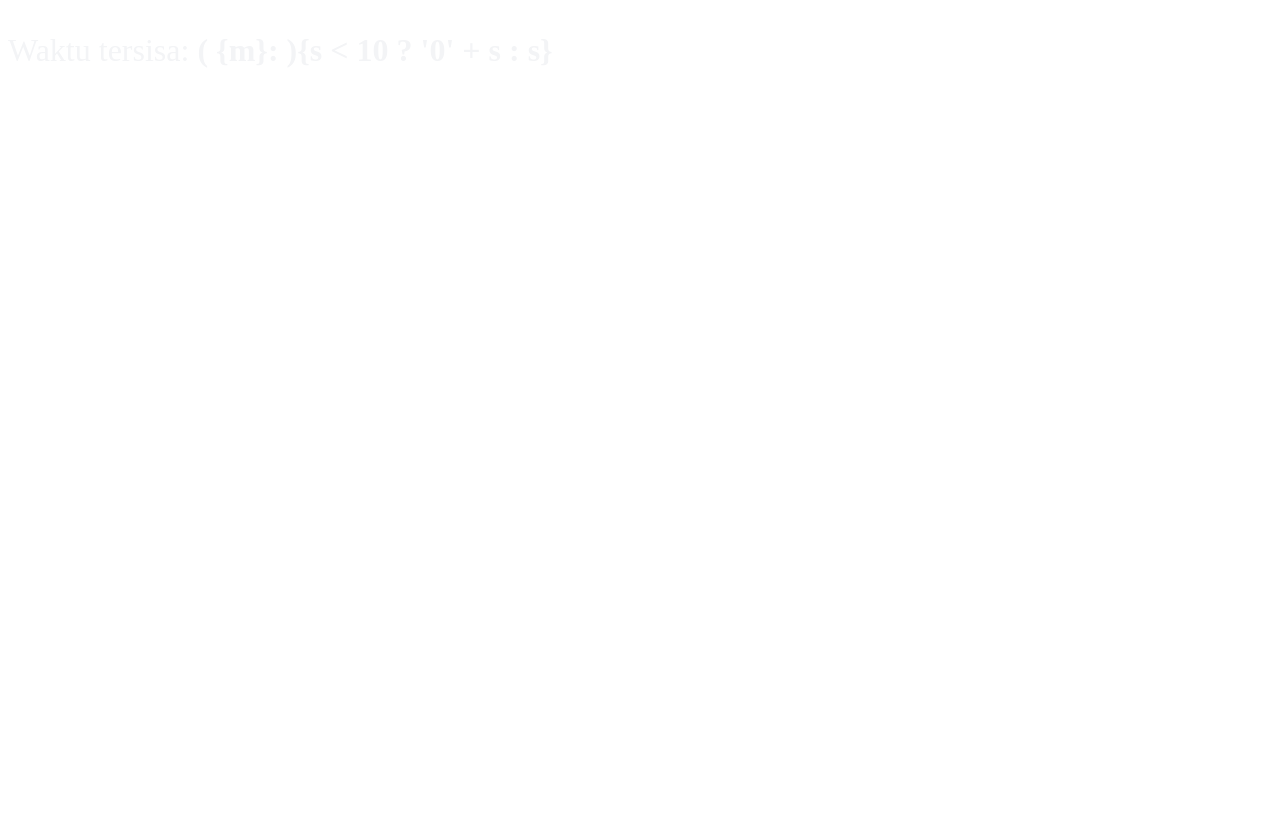
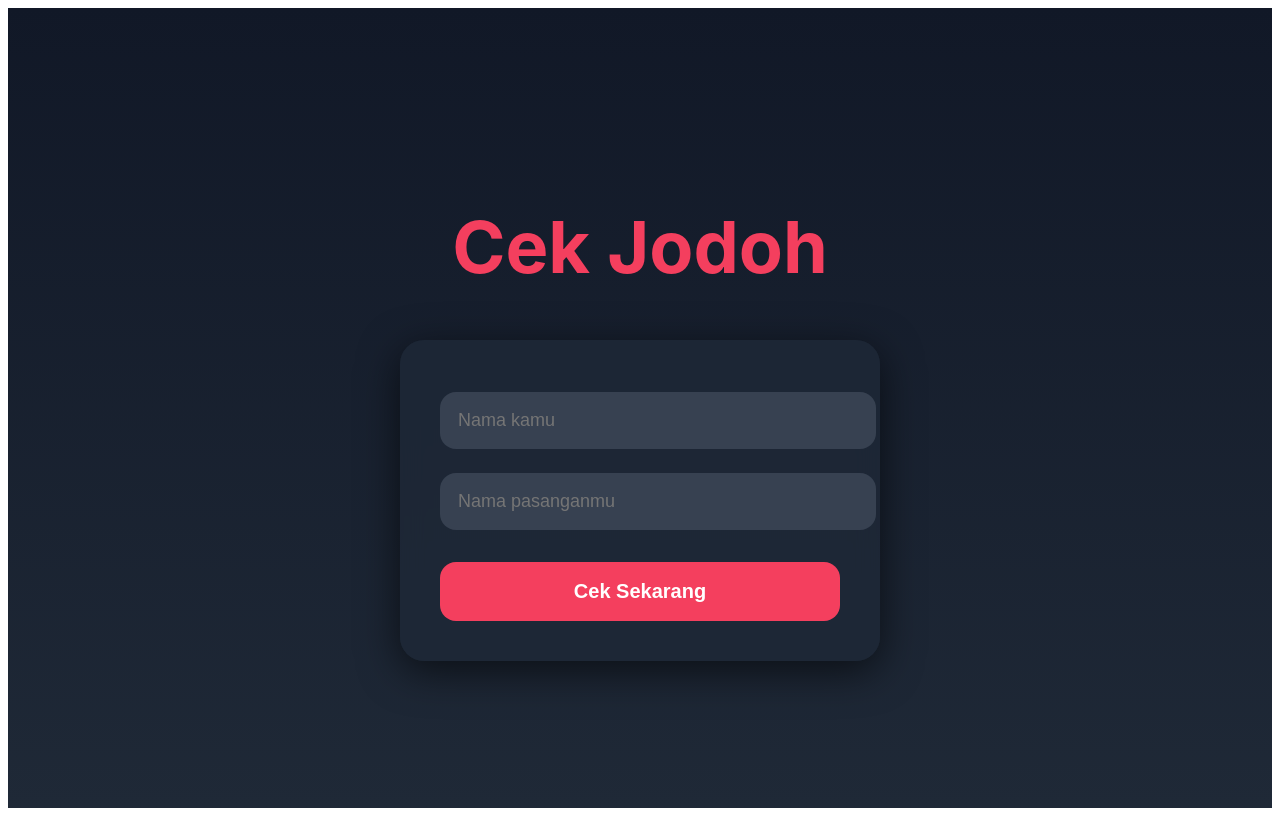
Before and after one commit to xzqrnc/cekjodoh-app, a Next.js app: page / in a window 1280 px wide. Built offline with nearby package versions, Linux system fonts and the light colour scheme.

Commit message:
Update index.js

```diff
--- a/pages/index.js
+++ b/pages/index.js
@@ -1,7 +1,6 @@
-
 'use client';
 
-import { useState, useEffect } from 'react';
+import { useState } from 'react';
 
 export default function Home() {
   const [nama1, setNama1] = useState('');
@@ -22,9 +21,6 @@ export default function Home() {
   const [memoryCards, setMemoryCards] = useState([]);
   const [memoryFlipped, setMemoryFlipped] = useState([]);
   const [memoryMatches, setMemoryMatches] = useState(0);
-  const [memoryTimeLeft, setMemoryTimeLeft] = useState(180);
-  const [memoryTimerActive, setMemoryTimerActive] = useState(false);
-  const [memoryGameOver, setMemoryGameOver] = useState(false);
 
   const handleSubmit = async (e) => {
     e.preventDefault();
@@ -64,32 +60,10 @@ export default function Home() {
     setMemoryCards(shuffled);
     setMemoryFlipped([]);
     setMemoryMatches(0);
-    setMemoryTimeLeft(180);
-    setMemoryTimerActive(false);
-    setMemoryGameOver(false);
   };
 
   const startMemoryGame = () => {
     resetGames();
-    setMemoryTimerActive(true);
-  };
-
-  // Timer countdown
-  useEffect(() => {
-    if (memoryTimerActive && memoryTimeLeft > 0 && memoryMatches < 8) {
-      const timer = setTimeout(() => setMemoryTimeLeft(memoryTimeLeft - 1), 1000);
-      return () => clearTimeout(timer);
-    } else if (memoryTimeLeft === 0 && memoryTimerActive) {
-      setMemoryGameOver(true);
-      setMemoryTimerActive(false);
-    }
-  }, [memoryTimeLeft, memoryTimerActive, memoryMatches]);
-
-  // Format waktu MM:SS - ini kunci fix bug!
-  const formatTime = (seconds) => {
-    const m = Math.floor(seconds / 60);
-    const s = seconds % 60;
-    return `\( {m}: \){s < 10 ? '0' + s : s}`;
   };
 
   // Tic-Tac-Toe
@@ -114,11 +88,9 @@ export default function Home() {
 
   // Memory Match
   const handleMemoryFlip = (id) => {
-    if (memoryFlipped.length === 2 || memoryGameOver || memoryMatches === 8) return;
-    const card = memoryCards.find(c => c.id === id);
-    if (card.matched || card.flipped) return;
+    if (memoryFlipped.length === 2 || memoryCards.find(c => c.id === id)?.matched) return;
 
-    const newCards = memoryCards.map(c => c.id === id ? { ...c, flipped: true } : c);
+    const newCards = memoryCards.map(card => card.id === id ? { ...card, flipped: true } : card);
     setMemoryCards(newCards);
 
     const newFlipped = [...memoryFlipped, id];
@@ -126,11 +98,11 @@ export default function Home() {
 
     if (newFlipped.length === 2) {
       const first = memoryCards.find(c => c.id === newFlipped[0]);
-      const second = memoryCards.find(c => c.id === newFlipped[1]);
+      const second = newCards.find(c => c.id === id);
 
       if (first.value === second.value) {
         setTimeout(() => {
-          setMemoryCards(cards => cards.map(c => c.id === newFlipped[0] || c.id === newFlipped[1] ? { ...c, matched: true } : c));
+          setMemoryCards(cards => cards.map(c => c.id === newFlipped[0] || c.id === id ? { ...c, matched: true } : c));
           setMemoryMatches(memoryMatches + 1);
           setMemoryFlipped([]);
         }, 600);
@@ -144,10 +116,161 @@ export default function Home() {
   };
 
   return (
-    // ... (kode return lengkap sama seperti versi sebelumnya, tapi dengan {formatTime(memoryTimeLeft)} di tampilan timer)
-    // Pastikan di bagian Memory Match:
-    <p style={{ fontSize: '32px', color: memoryTimeLeft <= 30 ? '#f43f5e' : '#f3f4f6', marginBottom: '30px' }}>
-      Waktu tersisa: <strong>{formatTime(memoryTimeLeft)}</strong>
-    </p>
+    <div style={{
+      minHeight: '100vh',
+      background: 'linear-gradient(to bottom, #111827, #1f2937)',
+      color: '#f3f4f6',
+      fontFamily: '-apple-system, BlinkMacSystemFont, "Segoe UI", Roboto, sans-serif',
+      display: 'flex',
+      flexDirection: 'column',
+      alignItems: 'center',
+      justifyContent: 'center',
+      padding: '20px',
+      boxSizing: 'border-box'
+    }}>
+      {!currentGame && !showGamesMenu && (
+        <>
+          <h1 style={{ fontSize: 'clamp(48px, 12vw, 72px)', fontWeight: 'bold', color: '#f43f5e', marginBottom: '50px' }}>
+            Cek Jodoh
+          </h1>
+
+          <div style={{
+            background: 'rgba(31, 41, 55, 0.8)',
+            backdropFilter: 'blur(12px)',
+            borderRadius: '24px',
+            padding: '40px',
+            width: '100%',
+            maxWidth: '400px',
+            boxShadow: '0 10px 40px rgba(0,0,0,0.6)'
+          }}>
+            <form onSubmit={handleSubmit}>
+              <input placeholder="Nama kamu" value={nama1} onChange={(e) => setNama1(e.target.value)} required style={{ width: '100%', padding: '18px', margin: '12px 0', background: '#374151', border: 'none', borderRadius: '16px', color: '#f3f4f6', fontSize: '18px' }} />
+              <input placeholder="Nama pasanganmu" value={nama2} onChange={(e) => setNama2(e.target.value)} required style={{ width: '100%', padding: '18px', margin: '12px 0', background: '#374151', border: 'none', borderRadius: '16px', color: '#f3f4f6', fontSize: '18px' }} />
+              <button type="submit" disabled={loading} style={{
+                width: '100%', padding: '18px', marginTop: '20px', background: '#f43f5e', color: '#ffffff', border: 'none', borderRadius: '16px', fontSize: '20px', fontWeight: 'bold'
+              }}>
+                {loading ? 'Menghitung...' : 'Cek Sekarang'}
+              </button>
+            </form>
+          </div>
+
+          {result && (
+            <>
+              <div style={{
+                marginTop: '80px',
+                padding: '40px 60px',
+                background: 'rgba(244, 63, 94, 0.3)',
+                borderRadius: '40px',
+                fontSize: 'clamp(60px, 18vw, 100px)',
+                fontWeight: 'bold',
+                color: '#f43f5e',
+                boxShadow: '0 0 60px rgba(244, 63, 94, 0.6)'
+              }}>
+                {result}%
+              </div>
+
+              <button onClick={() => setShowGamesMenu(true)} style={{ marginTop: '80px', fontSize: '100px', background: 'none', border: 'none', cursor: 'pointer' }}>
+                🎮
+              </button>
+            </>
+          )}
+        </>
+      )}
+
+      {showGamesMenu && !currentGame && (
+        <div style={{
+          background: 'rgba(31, 41, 55, 0.9)',
+          backdropFilter: 'blur(15px)',
+          borderRadius: '30px',
+          padding: '50px 30px',
+          maxWidth: '500px',
+          width: '100%',
+          textAlign: 'center',
+          boxShadow: '0 0 60px rgba(244, 63, 94, 0.3)'
+        }}>
+          <h2 style={{ fontSize: '40px', color: '#f43f5e', marginBottom: '40px' }}>Pilih Game Seru!</h2>
+          <div style={{ display: 'grid', gridTemplateColumns: '1fr 1fr', gap: '30px' }}>
+            <button onClick={() => { setCurrentGame('ttt'); setShowGamesMenu(false); }} style={{ padding: '40px', fontSize: '24px', background: '#374151', color: '#f3f4f6', borderRadius: '20px', border: 'none' }}>
+              Tic-Tac-Toe
+            </button>
+            <button onClick={() => { setCurrentGame('memory'); setShowGamesMenu(false); resetGames(); }} style={{ padding: '40px', fontSize: '24px', background: '#374151', color: '#f3f4f6', borderRadius: '20px', border: 'none' }}>
+              Memory Match
+            </button>
+          </div>
+          <button onClick={backToHome} style={{ marginTop: '60px', fontSize: '60px', background: 'none', border: 'none' }}>
+            ❤️
+          </button>
+        </div>
+      )}
+
+      {currentGame && (
+        <div style={{
+          position: 'relative',
+          background: 'rgba(31, 41, 55, 0.9)',
+          backdropFilter: 'blur(15px)',
+          borderRadius: '30px',
+          padding: '50px 30px',
+          maxWidth: '500px',
+          width: '100%',
+          textAlign: 'center',
+          boxShadow: '0 0 60px rgba(244, 63, 94, 0.3)'
+        }}>
+          <button onClick={backToHome} style={{ position: 'absolute', top: '20px', left: '20px', fontSize: '40px', background: 'none', border: 'none' }}>
+            ❤️
+          </button>
+
+          {currentGame === 'ttt' && (
+            <>
+              <h2 style={{ fontSize: '40px', color: '#f43f5e', marginBottom: '20px' }}>Tic-Tac-Toe</h2>
+              <p style={{ fontSize: '18px', color: '#9ca3af', marginBottom: '40px' }}>
+                Bergantian isi kotak. Dapat 3 simbol sejajar = menang! Kalah = traktir pasangan ya 😘
+              </p>
+              <p style={{ fontSize: '22px' }}>Giliran: <strong style={{ color: '#f43f5e' }}>{tttIsXNext ? 'X' : 'O'}</strong></p>
+              {tttWinner && <p style={{ fontSize: '34px', color: '#f43f5e', margin: '20px 0' }}>Pemenang: {tttWinner} 🎉</p>}
+              {!tttWinner && tttBoard.every(c => c) && <p style={{ fontSize: '34px', color: '#9ca3af' }}>Seri! 🤝</p>}
+              <div style={{ display: 'grid', gridTemplateColumns: 'repeat(3, 1fr)', gap: '15px', margin: '40px 0' }}>
+                {tttBoard.map((cell, i) => (
+                  <button key={i} onClick={() => handleTttClick(i)} style={{
+                    height: '90px', fontSize: '50px', background: '#1f2937', color: '#f3f4f6', borderRadius: '16px', border: '3px solid #6b7280', cursor: 'pointer'
+                  }}>
+                    {cell}
+                  </button>
+                ))}
+              </div>
+            </>
+          )}
+
+          {currentGame === 'memory' && (
+            <>
+              <h2 style={{ fontSize: '40px', color: '#f43f5e', marginBottom: '20px' }}>Memory Match</h2>
+              <p style={{ fontSize: '18px', color: '#9ca3af', marginBottom: '40px' }}>
+                Cocokkan pasangan emoji romantis. Klik 2 kartu, kalau cocok tetap terbuka. Yang nemu paling banyak = dapat pelukan ekstra 🥰
+              </p>
+              <p style={{ fontSize: '22px' }}>Pasangan ditemukan: <strong style={{ color: '#f43f5e' }}>{memoryMatches}/8</strong></p>
+              <div style={{ display: 'grid', gridTemplateColumns: 'repeat(4, 1fr)', gap: '12px', margin: '40px 0' }}>
+                {memoryCards.map(card => (
+                  <button
+                    key={card.id}
+                    onClick={() => handleMemoryFlip(card.id)}
+                    style={{
+                      height: '70px',
+                      fontSize: '40px',
+                      background: card.flipped || card.matched ? '#374151' : '#1f2937',
+                      color: '#f3f4f6',
+                      borderRadius: '16px',
+                      border: '3px solid #6b7280',
+                      cursor: 'pointer'
+                    }}
+                  >
+                    {card.flipped || card.matched ? card.value : '?'}
+                  </button>
+                ))}
+              </div>
+              {memoryMatches === 8 && <p style={{ fontSize: '34px', color: '#f43f5e', marginTop: '30px' }}>Selamat! Kalian Cocok Banget ❤️</p>}
+            </>
+          )}
+        </div>
+      )}
+    </div>
   );
-}
+         }
```
